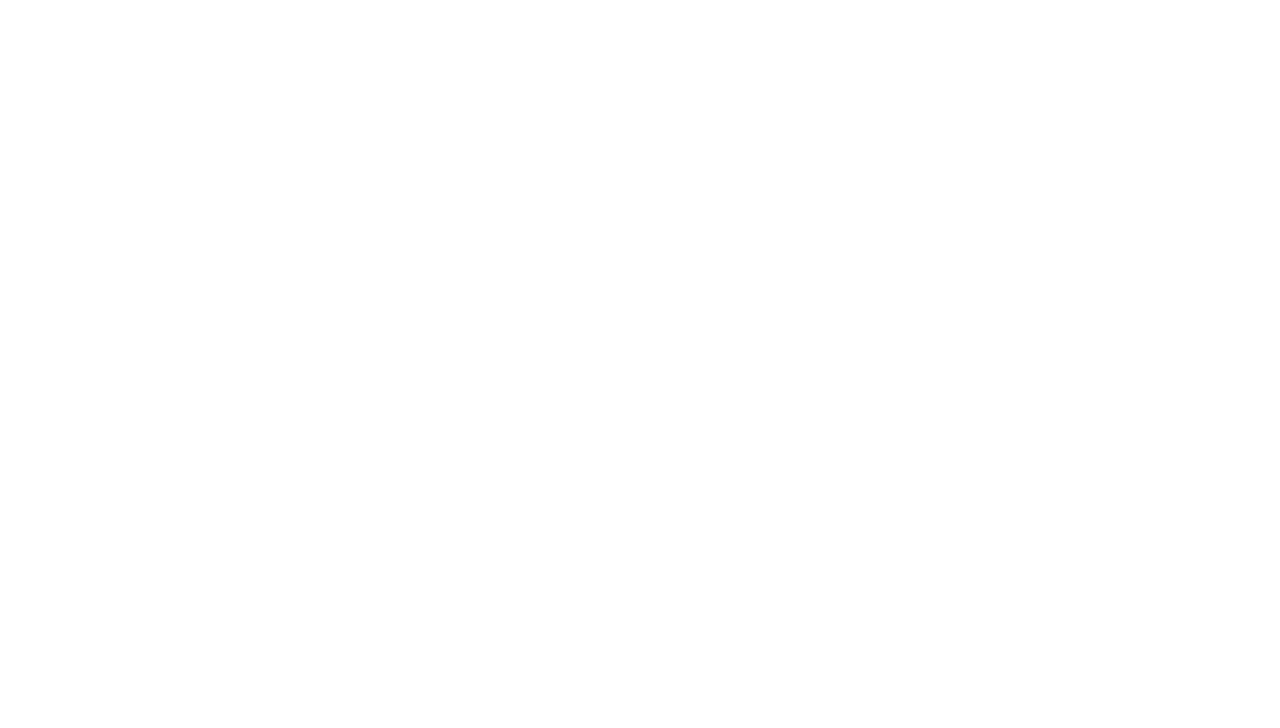
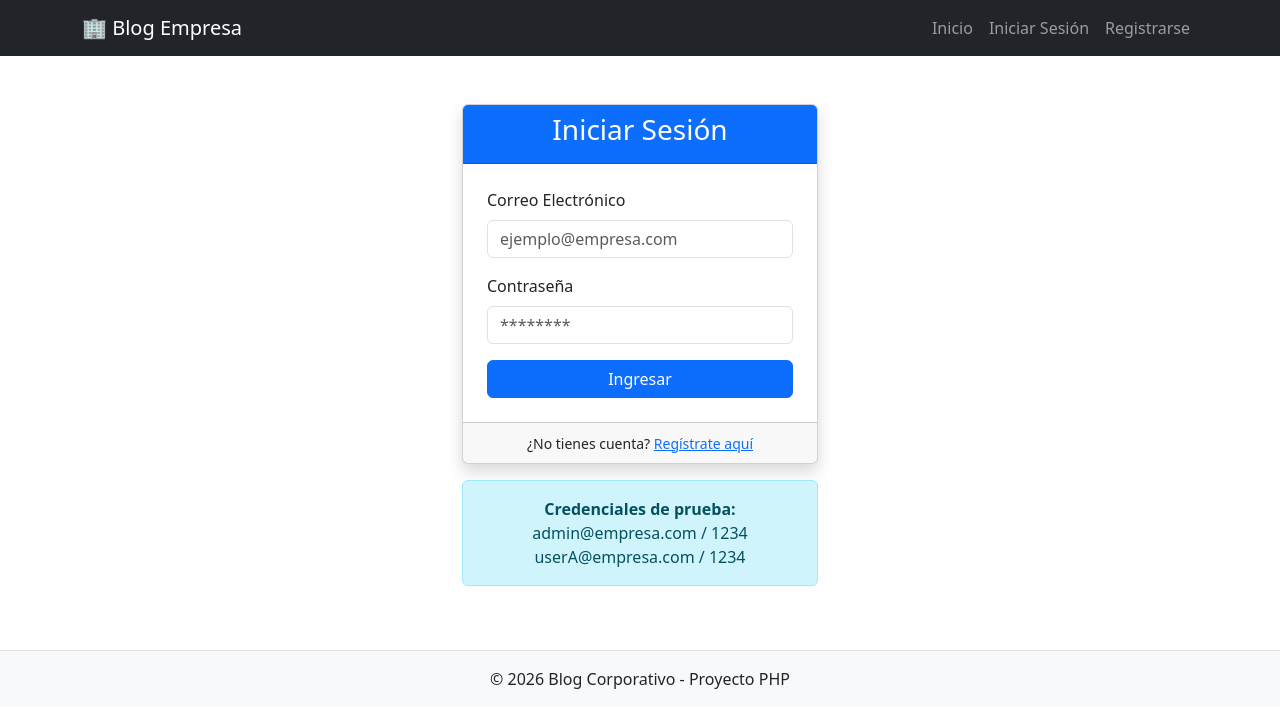
Before and after one commit to javiermole12/BlogEmpresa, a PHP site: page /blogEmpresa/login.php in a window 1280 px wide. Before the commit the part shown is empty. Shown: the top 728 px of the page. Run offline with PHP 8.4, Linux system fonts and the light colour scheme.

Commit message:
he hecho el login, modificado el conexion ya que fallaba la ruta

```diff
--- a/includes/conexion.php
+++ b/includes/conexion.php
@@ -25,5 +25,5 @@ mysqli_set_charset($conn, "utf8");
 
 // Definir la ruta raíz del proyecto (AJUSTA ESTO SI TU CARPETA SE LLAMA DISTINTO)
 // Esto es vital para que los enlaces funcionen desde la carpeta /admin/ también
-define('BASE_URL', 'http://localhost/blog_empresa/');
+define('BASE_URL', 'http://localhost/blogEmpresa/');
 ?>
--- a/includes/header.php
+++ b/includes/header.php
@@ -1,4 +1,9 @@
-<?php include_once 'conexion.php'; ?>
+<?php
+// CORRECCIÓN IMPORTANTE:
+// Usamos __DIR__ para que PHP busque conexion.php DENTRO de la carpeta 'includes',
+// sin importar desde dónde se esté llamando a este header.
+include_once __DIR__ . '/conexion.php';
+?>
 <!DOCTYPE html>
 <html lang="es">
 <head>
@@ -66,7 +71,6 @@
             <button type="button" class="btn-close" data-bs-dismiss="alert" aria-label="Close"></button>
         </div>
         <?php
-        // Limpiar el mensaje después de mostrarlo
         unset($_SESSION['mensaje']);
         unset($_SESSION['tipo_mensaje']);
         ?>
--- a/login.php
+++ b/login.php
@@ -0,0 +1,106 @@
+<?php
+// 1. LÓGICA DE PROGRAMACIÓN
+// Incluimos la conexión primero para poder usar la base de datos
+require 'includes/conexion.php';
+
+// Si el usuario ya está logueado, lo mandamos al inicio (no tiene sentido que se loguee otra vez)
+if (isset($_SESSION['usuario_id'])) {
+    header("Location: index.php");
+    exit();
+}
+
+$errores = '';
+
+// Verificamos si el formulario ha sido enviado (Botón "Ingresar")
+if ($_SERVER['REQUEST_METHOD'] == 'POST') {
+
+    // Recogemos los datos y los "limpiamos" para evitar inyecciones básicas
+    $email = mysqli_real_escape_string($conn, $_POST['email']);
+    $password = $_POST['password'];
+
+    // Validamos que no estén vacíos
+    if (empty($email) || empty($password)) {
+        $errores = "Por favor, rellena todos los campos.";
+    } else {
+        // Consultamos a la base de datos
+        $sql = "SELECT * FROM usuarios WHERE email = '$email' LIMIT 1";
+        $resultado = mysqli_query($conn, $sql);
+
+        if (mysqli_num_rows($resultado) == 1) {
+            // El usuario existe, ahora verificamos la contraseña
+            $usuario = mysqli_fetch_assoc($resultado);
+
+            // password_verify compara la contraseña escrita con el HASH de la BD
+            // Recuerda: tus usuarios de prueba tienen la contraseña "1234"
+            if (password_verify($password, $usuario['password'])) {
+
+                // ¡LOGIN CORRECTO! - Guardamos datos en la Sesión
+                $_SESSION['usuario_id'] = $usuario['id'];
+                $_SESSION['nombre'] = $usuario['nombre'];
+                $_SESSION['rol'] = $usuario['rol'];
+                $_SESSION['avatar'] = $usuario['avatar'];
+
+                // Redirigimos según el rol
+                if ($usuario['rol'] == 'admin') {
+                    header("Location: admin/index.php"); // Al panel de control
+                } else {
+                    header("Location: index.php"); // Al blog normal
+                }
+                exit();
+
+            } else {
+                $errores = "La contraseña es incorrecta.";
+            }
+        } else {
+            $errores = "No existe ninguna cuenta con ese email.";
+        }
+    }
+}
+?>
+
+<?php include 'includes/header.php'; ?>
+
+<div class="row justify-content-center mt-5">
+    <div class="col-md-6 col-lg-4">
+        <div class="card shadow">
+            <div class="card-header bg-primary text-white text-center">
+                <h3>Iniciar Sesión</h3>
+            </div>
+            <div class="card-body p-4">
+
+                <?php if (!empty($errores)): ?>
+                    <div class="alert alert-danger">
+                        <?php echo $errores; ?>
+                    </div>
+                <?php endif; ?>
+
+                <form action="login.php" method="POST">
+                    <div class="mb-3">
+                        <label for="email" class="form-label">Correo Electrónico</label>
+                        <input type="email" name="email" class="form-control" id="email" placeholder="ejemplo@empresa.com" required>
+                    </div>
+
+                    <div class="mb-3">
+                        <label for="password" class="form-label">Contraseña</label>
+                        <input type="password" name="password" class="form-control" id="password" placeholder="********" required>
+                    </div>
+
+                    <div class="d-grid gap-2">
+                        <button type="submit" class="btn btn-primary">Ingresar</button>
+                    </div>
+                </form>
+            </div>
+            <div class="card-footer text-center">
+                <small>¿No tienes cuenta? <a href="registro.php">Regístrate aquí</a></small>
+            </div>
+        </div>
+
+        <div class="alert alert-info mt-3 text-center">
+            <strong>Credenciales de prueba:</strong><br>
+            admin@empresa.com / 1234<br>
+            userA@empresa.com / 1234
+        </div>
+    </div>
+</div>
+
+<?php include 'includes/footer.php'; ?>
```
